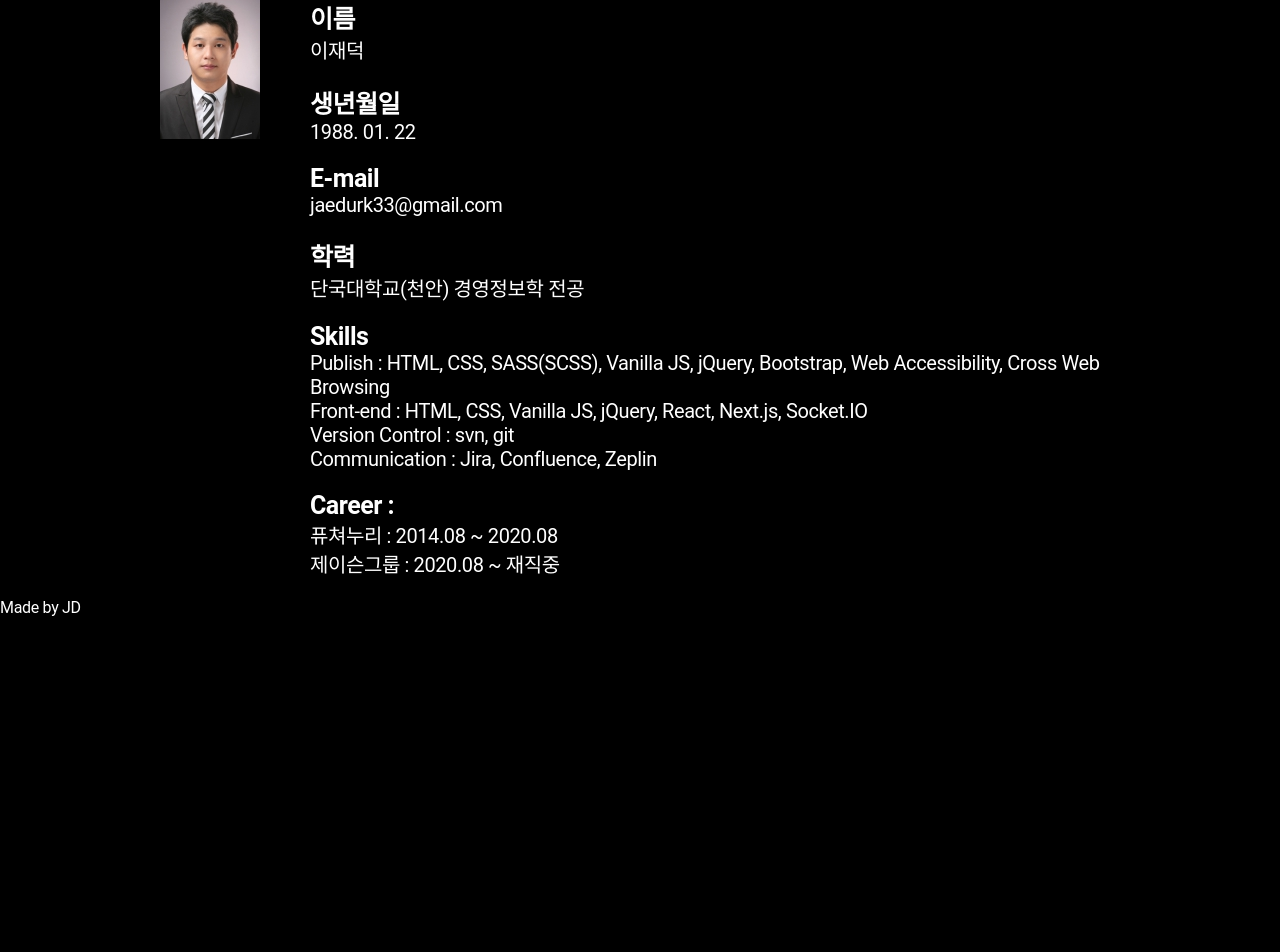
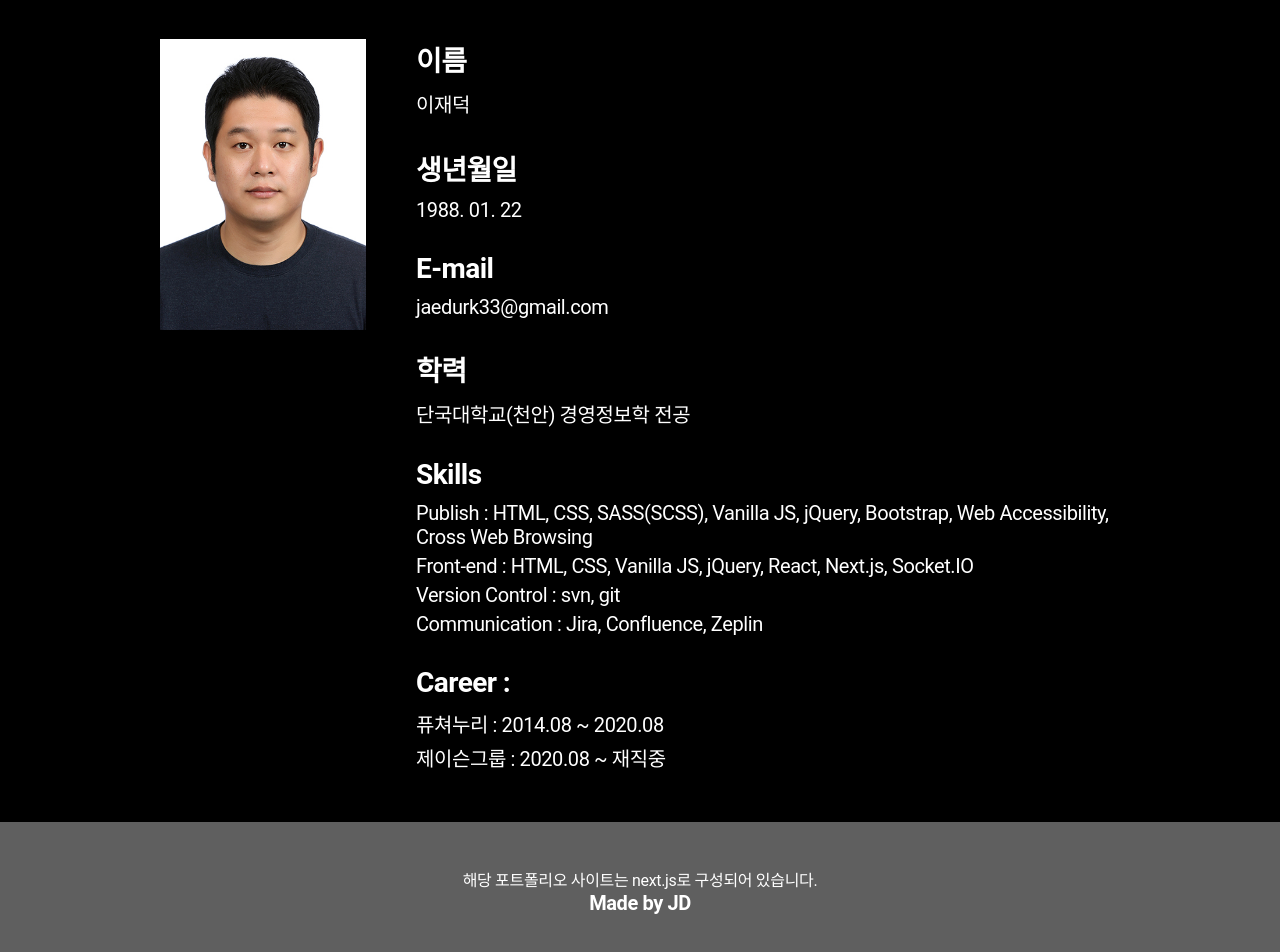
Before and after one commit to jaedurk/portfolio, a Next.js app: page /profile in a window 1280 px wide. Shown: the part 203-1155 px from the top of the page. Before the commit the page ends 820 px from the top, so only its background shows below. Built offline with nearby package versions, Linux system fonts and the light colour scheme; a web font is replaced by a local one.

Commit message:
프로필 페이지 1차 완료

```diff
--- a/public/styles/profile.scss
+++ b/public/styles/profile.scss
@@ -1,21 +1,41 @@
 .profile {
   max-width: 1000px;
   margin: 0 auto;
-  padding-top: 30px;
+  padding: 50px 0;
   display: flex;
+
   .profile-image {
     margin: 0 20px;
   }
+
   .profile-detail {
-    padding-left:30px;
+    padding-left: 30px;
+
     > dl {
-      margin-bottom: 20px;
+      margin-bottom: 30px;
+
+      &:last-child {
+        margin-bottom: 0;
+      }
+
       > dt {
-        font-size: 25px;
+        font-size: 28px;
         font-weight: 700;
       }
+
       > dd {
+        margin-top: 10px;
         font-size: 20px;
+
+        ul {
+          li {
+            margin-top: 5px;
+
+            &:first-child {
+              margin-top: 0;
+            }
+          }
+        }
       }
     }
   }
--- a/src/app/globals.css
+++ b/src/app/globals.css
@@ -340,7 +340,7 @@ input::-webkit-search-results-decoration {
 
 /* Header */
 header {
-    padding-top: 40px;
+    padding-top: 50px;
 }
 
 header h1 {
@@ -355,7 +355,7 @@ header h1 a {
 
 header nav {
     background-color: #ff2575;
-    margin-top: 30px;
+    margin-top: 40px;
     padding: 10px 0
 }
 
@@ -381,3 +381,17 @@ header nav ul li a {
     color: #fff;
     font-size: 20px;
 }
+
+footer{
+    padding: 45px 0;
+    background-color: #5f5f5f;
+    text-align: center;
+    font-size: 16px;
+    .skills {
+
+    }
+    .made {
+        font-size: 20px;
+        font-weight: 600;
+    }
+}
--- a/src/app/layout.js
+++ b/src/app/layout.js
@@ -23,7 +23,10 @@ export default function RootLayout({ children }) {
             </nav>
           </header>
           {children}
-          <footer>Made by JD</footer>
+          <footer>
+              <p className="skills">해당 포트폴리오 사이트는 next.js로 구성되어 있습니다.</p>
+              <p className="made">Made by JD</p>
+          </footer>
       </div>
       </body>
     </html>
--- a/src/app/profile/page.js
+++ b/src/app/profile/page.js
@@ -4,7 +4,7 @@ import Image from "next/image";
 export default function Profile() {
     return (
         <section className="profile">
-            <Image src="/images/profile.jpeg" alt="Profile" width={100} height={140} className="profile-image"/>
+            <Image src="/images/profile-image.jpg" alt="Profile" width={206} height={291} className="profile-image"/>
             <div className="profile-detail">
                 <dl>
                     <dt>이름</dt>
```
Also changed, not shown: public/images/profile-image.jpg (added).
